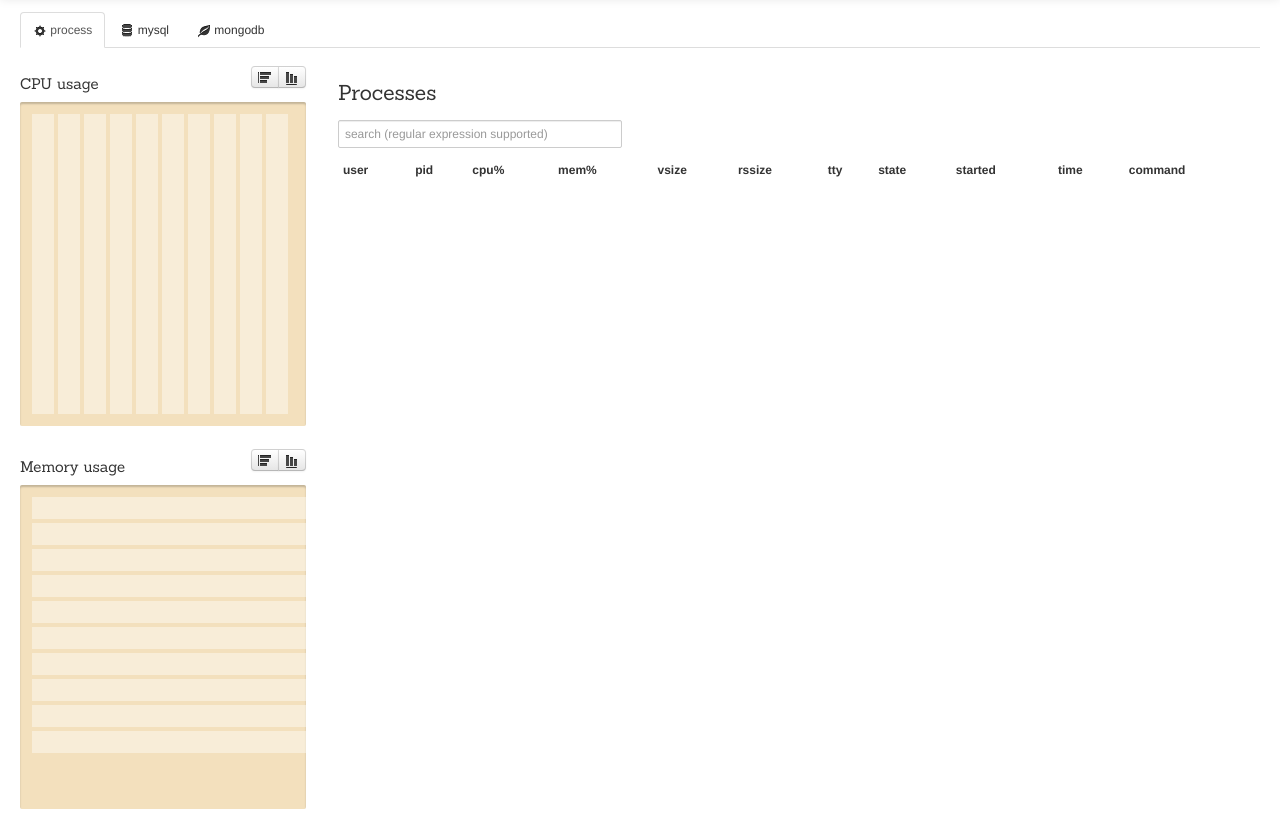
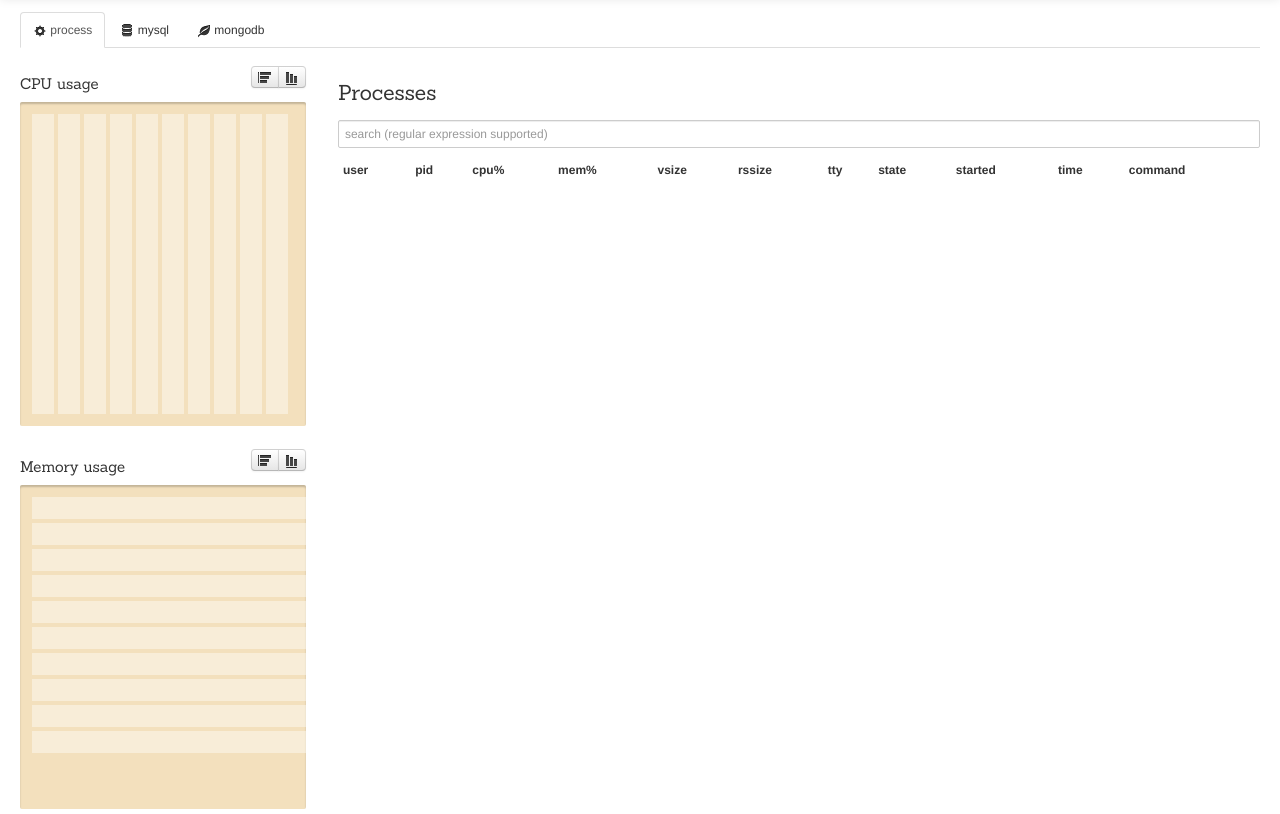
Before and after one commit to plouc/tablo, a website: page public/index.html in a window 1280 px wide. Shown: the part 48-862 px from the top of the page. Drawn offline with nearby package versions, Linux system fonts and the light colour scheme; no server answers.

Commit message:
Add todo + fix process search filed size

```diff
--- a/public/index.html
+++ b/public/index.html
@@ -59,7 +59,7 @@
                                 </div>
                                 <div class="span9">
                                     <h3>Processes</h3>
-                                    <input id="process-filter" class="input-xlarge" type="text" placeholder="search (regular expression supported)" />
+                                    <input id="process-filter" class="span12" type="text" placeholder="search (regular expression supported)" />
                                     <table class="table table-condensed">
                                         <thead>
                                             <tr>
```
Also changed, not shown: 1 other file.
